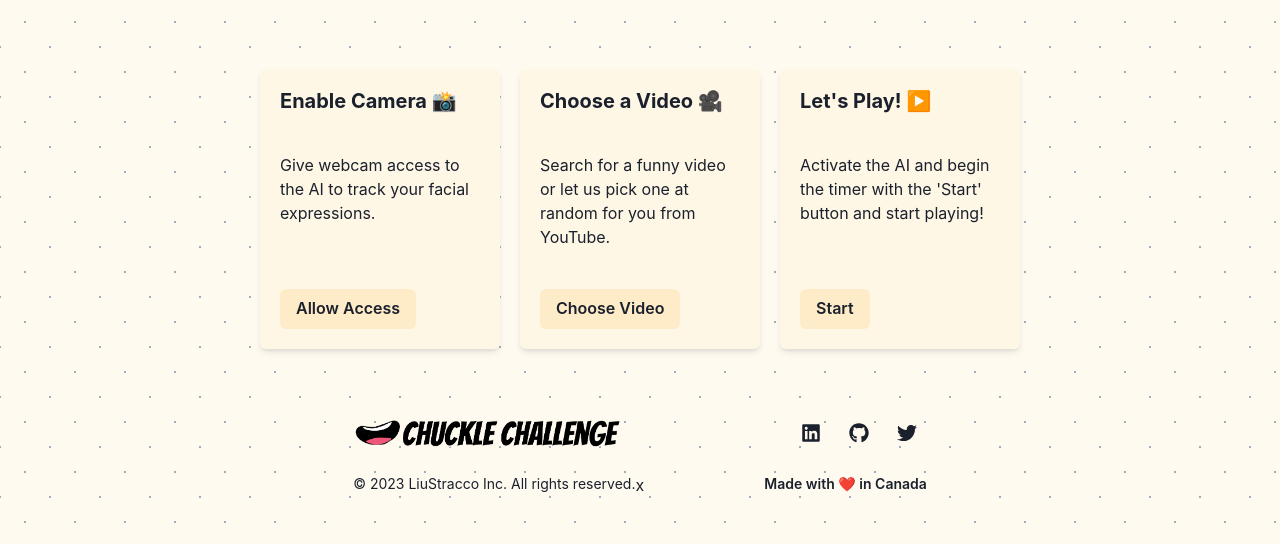
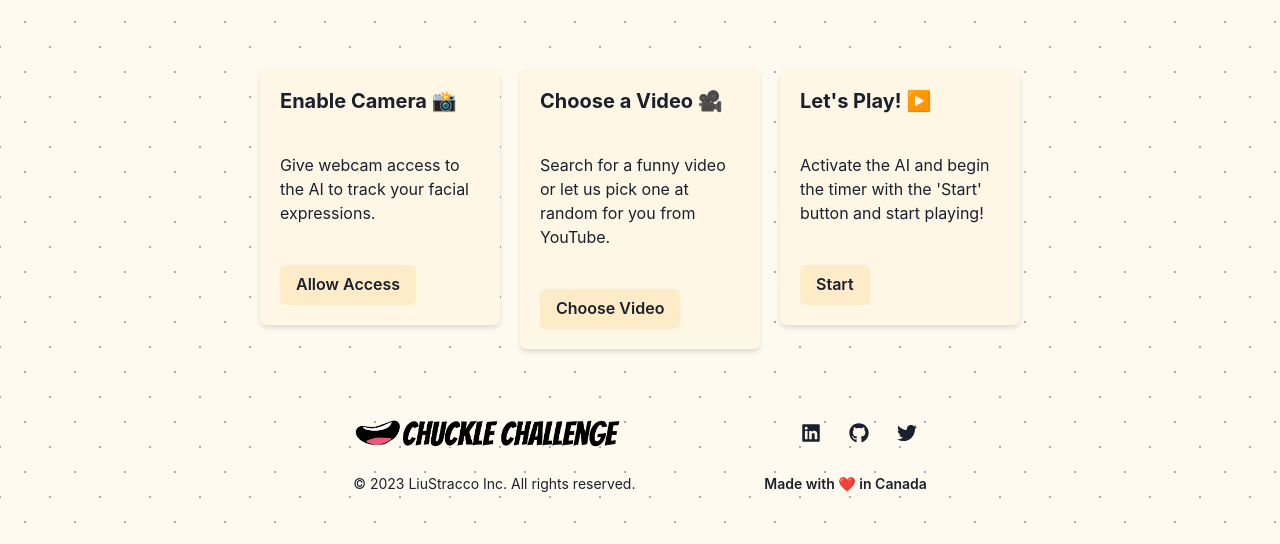
Before and after one commit to alostracco/Chuckle-Challenge, a Next.js app: page / in a window 1280 px wide. Shown: the part 953-1497 px from the top of the page. Built offline with nearby package versions, Linux system fonts and the light colour scheme.

Commit message:
Added FadeUp Animations

```diff
--- a/package.json
+++ b/package.json
@@ -23,6 +23,7 @@
     "react": "18.2.0",
     "react-dom": "18.2.0",
     "react-icons": "^4.9.0",
+    "react-intersection-observer": "^9.5.1",
     "react-scroll": "^1.8.9",
     "react-webcam": "^7.1.1",
     "tailwindcss": "3.3.2",
--- /dev/null
+++ b/src/animations/FadeInUp.tsx
@@ -0,0 +1,30 @@
+import { motion } from "framer-motion";
+import { useInView } from 'react-intersection-observer';
+
+const FadeInUp = ({ children, index }) => {
+  const variants = {
+    hidden: { opacity: 0, y: 10 },
+    visible: { opacity: 1, y: 0 },
+    ease: [0.1, 0.6, 0.8, 1],
+  };
+
+  const [ref, inView] = useInView({
+    triggerOnce: true, // Trigger the animation only once
+    rootMargin: '0px 0px', // Adjust this value based on your needs
+  });
+
+  return (
+    <motion.div
+      ref={ref}
+      initial="hidden"
+      animate={inView ? "visible" : "hidden"} // Use the inView value to determine animation state
+      variants={variants}
+      transition={{ duration: 0.333, delay: index * 0.2 }}
+      style={{ display: "inline-block" }}
+    >
+      {children}
+    </motion.div>
+  );
+};
+
+export default FadeInUp;
--- a/src/components/Footer.tsx
+++ b/src/components/Footer.tsx
@@ -1,3 +1,4 @@
+import FadeInUp from '@/animations/FadeInUp';
 import { ButtonGroup, Container, IconButton, Stack, Text, Image, Flex, Spacer } from '@chakra-ui/react'
 import { FaGithub, FaLinkedin, FaTwitter } from 'react-icons/fa'
 
@@ -6,10 +7,13 @@ const Footer: React.FC = () => {
         <Container as="footer" role="contentinfo" py={{ base: '12', md: '16' }}>
             <Stack spacing={{ base: '4', md: '5' }}>
                 <Stack justify="space-between" direction="row" align="center">
+                    <FadeInUp index={0}>
                     <Image
                         src="../Chuckle Challenge v2 Logo.png"
                         height="30"
                     />
+                    </FadeInUp>
+                    <FadeInUp index={1}>
                     <ButtonGroup variant="tertiary">
                         <IconButton
                             as="a"
@@ -27,15 +31,20 @@ const Footer: React.FC = () => {
                             icon={<FaTwitter fontSize="1.25rem" />}
                         />
                     </ButtonGroup>
+                    </FadeInUp>
                 </Stack>
                 <Flex >
+                    <FadeInUp index={2}>
                     <Text fontSize="sm" color="fg.subtle">
                         &copy; {new Date().getFullYear()} LiuStracco Inc. All rights reserved.
                     </Text>
-                    x<Spacer />
+                    </FadeInUp>
+                    <Spacer />
+                    <FadeInUp index={3}>
                     <Text fontSize="sm" color="fg.subtle" fontWeight="semibold">
                         Made with ❤️ in Canada
                     </Text>
+                    </FadeInUp>
                 </Flex>
             </Stack>
         </Container>
--- a/src/components/Hero.tsx
+++ b/src/components/Hero.tsx
@@ -1,14 +1,19 @@
 import { Heading, Stack, Text } from "@chakra-ui/react";
+import FadeInUp from "@/animations/FadeInUp";
 
 const Hero: React.FC = () => {
     return (
         <Stack spacing={8}>
+            <FadeInUp index={0}>
             <Heading as='h1' size='2xl' fontWeight='extrabold' textAlign='center'>
                 Can this AI see <br />if you laugh?
             </Heading>
+            </FadeInUp>
+            <FadeInUp index={1}>
             <Text fontWeight='medium' textAlign='center'>
                 The classic Try Not To Laugh Challenge with an AI to see if you laugh!
             </Text>
+            </FadeInUp>
         </Stack>
     );
 };
--- a/src/components/HowTo.tsx
+++ b/src/components/HowTo.tsx
@@ -1,3 +1,4 @@
+import FadeInUp from "@/animations/FadeInUp";
 import { SimpleGrid, Card, CardHeader, Heading, CardBody, CardFooter, Button, Text, Center, Stack, Flex, useColorModeValue } from "@chakra-ui/react";
 
 const HowTo: React.FC = () => {
@@ -11,10 +12,13 @@ const HowTo: React.FC = () => {
 
     return (
         <Center flexDirection='column' gap={20}>
+            <FadeInUp index={0}>
             <Heading as='h1' size='2xl' fontWeight='extrabold'>
                 How To Play
             </Heading>
+            </FadeInUp>
             <Flex flexDirection='row' gap={5}>
+                <FadeInUp index={2}>
                 <Card shadow='md' width='15rem' bg={CardBg}>
                     <CardHeader>
                         <Heading size='md'>Enable Camera 📸</Heading>
@@ -26,6 +30,8 @@ const HowTo: React.FC = () => {
                         <Button onClick={askForPermission} bg={ButtonBg}>Allow Access</Button>
                     </CardFooter>
                 </Card>
+                </FadeInUp>
+                <FadeInUp index={1}>
                 <Card shadow='md' width='15rem' bg={CardBg}>
                     <CardHeader>
                         <Heading size='md'>Choose a Video 🎥</Heading>
@@ -37,6 +43,8 @@ const HowTo: React.FC = () => {
                         <Button bg={ButtonBg}>Choose Video</Button>
                     </CardFooter>
                 </Card>
+                </FadeInUp>
+                <FadeInUp index={2}>
                 <Card shadow='md' width='15rem' bg={CardBg}>
                     <CardHeader>
                         <Heading size='md'>Let's Play! ▶️</Heading>
@@ -48,6 +56,7 @@ const HowTo: React.FC = () => {
                         <Button bg={ButtonBg}>Start</Button>
                     </CardFooter>
                 </Card>
+                </FadeInUp>
             </Flex>
         </Center>
     );
--- a/src/components/IntroductionScreen.tsx
+++ /dev/null
@@ -1,37 +0,0 @@
-import { Box, Center, Fade, Image } from "@chakra-ui/react";
-import { useEffect, useState } from "react";
-
-const IntroductionScreen = () => {
-  const [show, setShow] = useState(true);
-
-  useEffect(() => {
-    const timer = setTimeout(() => {
-      setShow(false);
-    }, 1500);
-
-    return () => clearTimeout(timer);
-  }, []);
-
-  return (
-    <Fade in={show}>
-      <Box
-        position="fixed"
-        top={0}
-        left={0}
-        width="100vw"
-        height="100vh"
-        bg="black"
-        zIndex={99999999999}
-        pointerEvents={show ? "auto" : "none"}
-        opacity={show ? 1 : 0}
-        transition="opacity 0.5s ease-out"
-      >
-        <Center height='100%'>
-          <Image src="/Chuckle Challenge v2 logo.png" alt="Logo" width='60vw'/>
-        </Center>
-      </Box>
-    </Fade>
-  );
-};
-
-export default IntroductionScreen;
--- a/src/components/Webcam.tsx
+++ b/src/components/Webcam.tsx
@@ -1,3 +1,4 @@
+import FadeInUp from '@/animations/FadeInUp';
 import { Box, Button, Card, CardBody, Text, useColorModeValue } from '@chakra-ui/react';
 import React, { useEffect, useRef, useState } from 'react';
 import Webcam from 'react-webcam';
@@ -76,6 +77,7 @@ const WebcamFeed = () => {
   };
 
   return (
+    <FadeInUp index={3}>
     <Box>
       <div
         ref={containerRef}
@@ -109,6 +111,7 @@ const WebcamFeed = () => {
         )}
       </div>
     </Box>
+    </FadeInUp>
   );
 };
 
--- a/src/components/YoutubeEmbed.tsx
+++ b/src/components/YoutubeEmbed.tsx
@@ -1,12 +1,14 @@
 import React from "react";
 import PropTypes from "prop-types";
 import { Box } from "@chakra-ui/react";
+import FadeInUp from "@/animations/FadeInUp";
 
 interface YoutubeEmbedProps {
   embedId: string;
 }
 
 const YoutubeEmbed: React.FC<YoutubeEmbedProps> = ({ embedId }) => (
+  <FadeInUp index={2}>
   <Box
     className="relative overflow-hidden w-[48rem] h-[27rem] rounded-lg shadow-2xl"
     borderWidth='1px'
@@ -19,6 +21,7 @@ const YoutubeEmbed: React.FC<YoutubeEmbedProps> = ({ embedId }) => (
       title="Embedded youtube"
     />
   </Box>
+  </FadeInUp>
 );
 
 YoutubeEmbed.propTypes = {
--- a/src/pages/index.tsx
+++ b/src/pages/index.tsx
@@ -8,7 +8,6 @@ import YoutubeEmbed from '@/components/YoutubeEmbed'
 import theme from '@/styles/theme'
 import HowTo from '@/components/HowTo'
 import WebcamFeed from '@/components/Webcam'
-import IntroductionScreen from '@/components/IntroductionScreen'
 
 const inter = Inter({ subsets: ['latin'] })
 
@@ -41,7 +40,6 @@ export default function Home() {
 
   return (
     <ChakraProvider theme={theme}>
-      <IntroductionScreen />
       {/* Title and Favicon */}
       <Head>
         <title>Chuckle Challenge</title>
```
Also changed, not shown: 1 other file (tests, documents, lock files or other folders).
